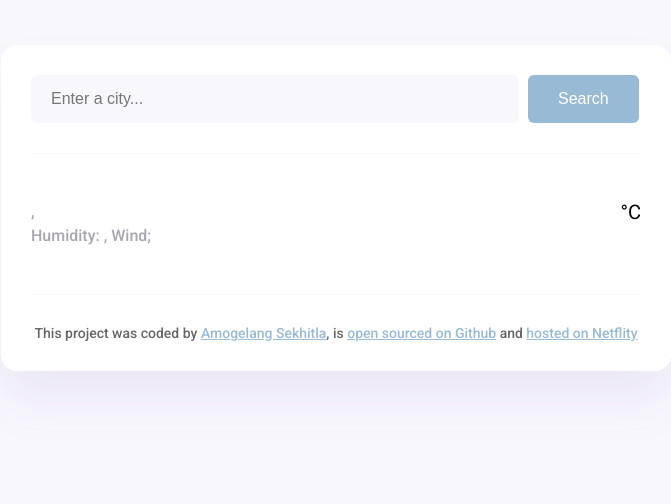
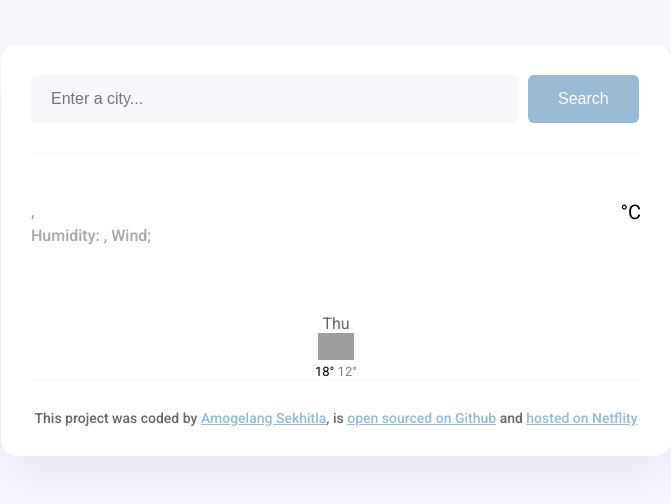
Before and after one commit to AmoNops/weather-forecast-app, a plain HTML site: page index.html in a window 1280 px wide. Shown: the whole page, without its empty margins (304-975 px from the left). Drawn offline with nearby package versions, Linux system fonts and the light colour scheme; no server answers; grey boxes are pictures that could not be loaded.

Commit message:
Added the forecast HTML and CSS

```diff
--- a/index.html
+++ b/index.html
@@ -48,6 +48,22 @@
           </div>
         </div>
       </main>
+      <div class="weather-forecast">
+        <div class="row">
+          <div class="col-2">
+            <div class="weather-forecast-date">Thu</div>
+            <img
+              src="http://shecodes-assets.s3.amazonaws.com/api/weather/icons/few-clouds-day.png"
+              alt=""
+              width="36"
+            />
+            <div class="weather-forecast-temperature">
+              <span class="weather-forecast-temperature-max"> 18°</span>
+              <span class="weather-forecast-temperature-min">12°</span>
+            </div>
+          </div>
+        </div>
+      </div>
       <footer>
         This project was coded by
         <a href="https://github.com/AmoNops" target="_blank"
--- a/src/style.css
+++ b/src/style.css
@@ -93,3 +93,22 @@ footer {
   font-weight: 500;
   color: rgb(0, 0, 0, 0.6);
 }
+
+.weather-forecast {
+  margin-top: 20px;
+  text-align: center;
+  color: #000;
+}
+
+.weather-forecast-date {
+  font-size: 16px;
+  opacity: 0.6;
+}
+
+.weather-forecast-temperature-min {
+opacity: 0.5;
+}
+
+.weather-forecast-temperature {
+  font-size: 13px;
+}
```
